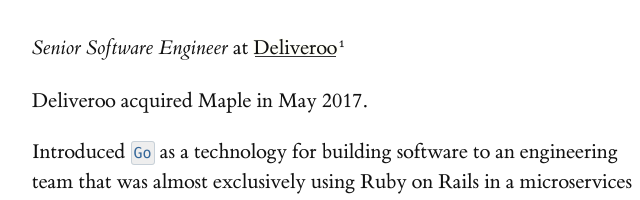
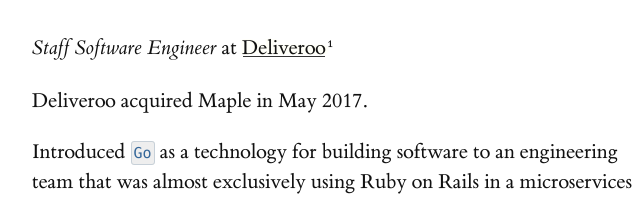
Before and after one commit to mbranch/mbranch.github.io, a plain HTML site: page index.html in a window 1280 px wide. Shown: the part 304-504 px from the top of the page, 128-768 px from the left. Drawn offline with Linux system fonts and the light colour scheme.

Commit message:
Update Deliveroo title

```diff
--- a/index.html
+++ b/index.html
@@ -49,7 +49,7 @@
 
       <section>
         <p>
-          <em>Senior Software Engineer</em> at
+          <em>Staff Software Engineer</em> at
           <a href="https://deliveroo.co.uk">Deliveroo</a
           ><label for="deliveroo" class="margin-toggle sidenote-number"></label
           ><input type="checkbox" id="deliveroo" class="margin-toggle" /><span
```
